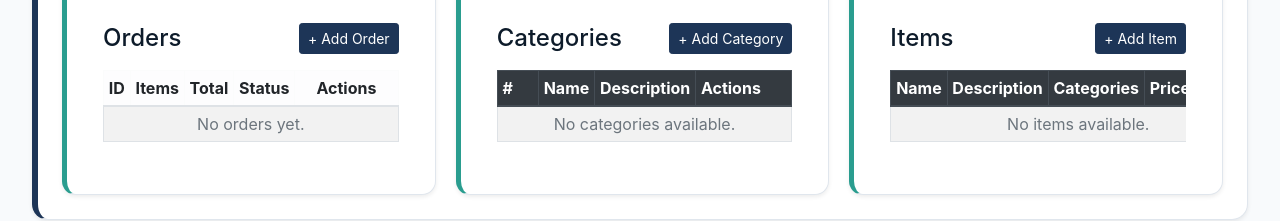
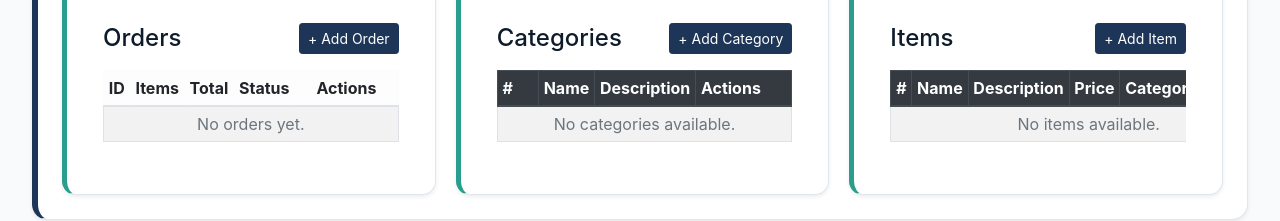
Before and after one commit to ankit01122025-a11y/kitchn-board, an Angular app: page / in a window 1280 px wide. Shown: the part 311-532 px from the top of the page. Built offline with nearby package versions, Linux system fonts and the light colour scheme.

Commit message:
Integrate common table component into Item component

```diff
--- a/src/app/modules/management-board/item/item.component.html
+++ b/src/app/modules/management-board/item/item.component.html
@@ -5,41 +5,28 @@
       + Add Item
     </button>
   </div>
-  <div class="table-responsive">
-    <table class="table table-bordered table-striped table-sm">
-      <thead class="thead-dark">
-        <tr>
-          <th>Name</th>
-          <th>Description</th>
-          <th>Categories</th>
-          <th>Price</th>
-          <th width="120">Actions</th>
-        </tr>
-      </thead>
-      <tbody>
-        <tr *ngFor="let i of items">
-          <td>{{ i.name }}</td>
-          <td>{{ i.description || '-' }}</td>
-          <td>{{ getCategoryNames(i.categoryIds) }}</td>
-          <td>{{ i.price | currency:'INR' }}</td>
-          <td class="action-buttons">
-            <button class="btn btn-warning btn-sm" (click)="openEditModal(i)">
-              <i class="bi bi-pencil-square"></i>
-            </button>
-            <button class="btn btn-danger btn-sm" (click)="openDeleteConfirm(i.id)">
-              <i class="bi bi-trash"></i>
-            </button>
-          </td>
-        </tr>
-        <tr *ngIf="items.length === 0">
-          <td colspan="5" class="text-center text-muted">
-            No items available.
-          </td>
-        </tr>
-      </tbody>
-    </table>
-  </div>
+
+  <app-table
+    [columns]="tableColumns"
+    [data]="items"
+    [showIndex]="true"
+    [emptyMessage]="'No items available.'"
+    (action)="onTableAction($event)"
+  >
+    <ng-template #actionsTemplate ngProjectAs="actionsTemplate" let-row>
+      <div class="action-buttons">
+        <button class="btn btn-warning btn-sm" (click)="openEditModal(row)" type="button" title="Edit">
+          <i class="bi bi-pencil-square"></i>
+        </button>
+
+        <button class="btn btn-danger btn-sm" (click)="openDeleteConfirm(row.id)" type="button" title="Delete">
+          <i class="bi bi-trash"></i>
+        </button>
+      </div>
+    </ng-template>
+  </app-table>
 </div>
+
 <div id="itemModal" class="modal-overlay" (click)="closeModal()">
   <div class="modal-box" (click)="$event.stopPropagation()">
     <div class="modal-header">
@@ -55,21 +42,29 @@
             Required (max 20 chars)
           </small>
         </div>
+
         <div class="form-group">
           <label>Description</label>
           <textarea rows="3" class="form-control" formControlName="description"></textarea>
         </div>
+
         <div class="form-group">
           <label>Price</label>
           <input type="number" class="form-control" formControlName="price">
         </div>
+
         <div class="form-group">
           <label>Categories</label>
-          <app-multi-select [options]="categories" optionLabel="name" optionValue="id"
-            formControlName="categoryIds"></app-multi-select>
+          <app-multi-select
+            [options]="categories"
+            optionLabel="name"
+            optionValue="id"
+            formControlName="categoryIds">
+          </app-multi-select>
         </div>
       </form>
     </div>
+
     <div class="modal-footer">
       <button class="btn btn-secondary btn-sm" (click)="closeModal()">Close</button>
       <button class="btn btn-primary btn-sm" [disabled]="itemForm.invalid" (click)="saveItem()">
@@ -78,6 +73,11 @@
     </div>
   </div>
 </div>
-<app-confirm-popup [show]="showDeletePopup" title="Delete Item" message="Are you sure you want to delete this item?"
-  (confirm)="confirmDelete()" (cancel)="cancelDelete()">
+
+<app-confirm-popup
+  [show]="showDeletePopup"
+  title="Delete Item"
+  message="Are you sure you want to delete this item?"
+  (confirm)="confirmDelete()"
+  (cancel)="cancelDelete()">
 </app-confirm-popup>
--- a/src/app/modules/management-board/item/item.component.scss
+++ b/src/app/modules/management-board/item/item.component.scss
@@ -1,9 +1,5 @@
 .item-wrapper {
   padding: 20px;
-}
-
-.table {
-  background: #fff;
 }
 
 button:disabled {
@@ -14,17 +10,7 @@ button:disabled {
 .action-buttons {
   display: flex;
   justify-content: center;
-  align-items: center;
   gap: 10px;
-}
-
-.action-buttons .btn {
-  width: 34px;
-  height: 34px;
-  padding: 0;
-  display: flex;
-  align-items: center;
-  justify-content: center;
 }
 
 .modal-overlay {
--- a/src/app/modules/management-board/item/item.component.ts
+++ b/src/app/modules/management-board/item/item.component.ts
@@ -1,12 +1,13 @@
 import { Component, OnInit } from '@angular/core';
 import { FormBuilder, FormGroup, Validators, ReactiveFormsModule } from '@angular/forms';
-import { NgIf, NgFor, CurrencyPipe } from '@angular/common';
+import { NgIf, NgFor } from '@angular/common';
 import { ItemService } from '../../../core/services/item/item.service';
 import { CategoryService } from '../../../core/services/category/category.service';
 import { LoaderService } from '../../../shared/services/loader/loader.service';
 import { ToastService } from '../../../shared/services/toast/toast.service';
 import { MultiSelectComponent } from '../../../shared/components/multi-select/multi-select.component';
 import { ConfirmPopupComponent } from '../../../shared/components/confirm-popup/confirm-popup.component';
+import { TableComponent } from '../../../shared/components/table/table.component';
 import { Item } from '../../../core/models/item.model';
 import { Category } from '../../../core/models/category.model';
 
@@ -17,9 +18,9 @@ import { Category } from '../../../core/models/category.model';
     NgIf,
     NgFor,
     ReactiveFormsModule,
-    CurrencyPipe,
     MultiSelectComponent,
-    ConfirmPopupComponent
+    ConfirmPopupComponent,
+    TableComponent
   ],
   templateUrl: './item.component.html',
   styleUrls: ['./item.component.scss']
@@ -30,6 +31,13 @@ export class ItemComponent implements OnInit {
   itemForm!: FormGroup;
   showDeletePopup = false;
   deleteId = 0;
+
+  tableColumns = [
+    { key: 'name', label: 'Name' },
+    { key: 'description', label: 'Description' },
+    { key: 'price', label: 'Price', pipe: 'currency' },
+    { key: 'categoryNames', label: 'Categories' }
+  ];
 
   constructor(
     private fb: FormBuilder,
@@ -44,10 +52,12 @@ export class ItemComponent implements OnInit {
 
     this.categoryService.categorySubject$.subscribe(list => {
       this.categories = list;
+      this.mapCategoryNames();
     });
 
     this.itemService.itemSubject$.subscribe(list => {
       this.items = list;
+      this.mapCategoryNames();
     });
   }
 
@@ -59,6 +69,13 @@ export class ItemComponent implements OnInit {
       price: [0, Validators.required],
       categoryIds: [[]]
     });
+  }
+
+  private mapCategoryNames() {
+    this.items = this.items.map(item => ({
+      ...item,
+      categoryNames: this.getCategoryNames(item.categoryIds)
+    }));
   }
 
   openAddModal() {
@@ -135,6 +152,11 @@ export class ItemComponent implements OnInit {
       .join(', ');
   }
 
+  onTableAction(e: any) {
+    if (e.type === 'edit') this.openEditModal(e.row);
+    if (e.type === 'delete') this.openDeleteConfirm(e.row.id);
+  }
+
   private openModal() {
     document.getElementById('itemModal')?.classList.add('show');
   }
```
